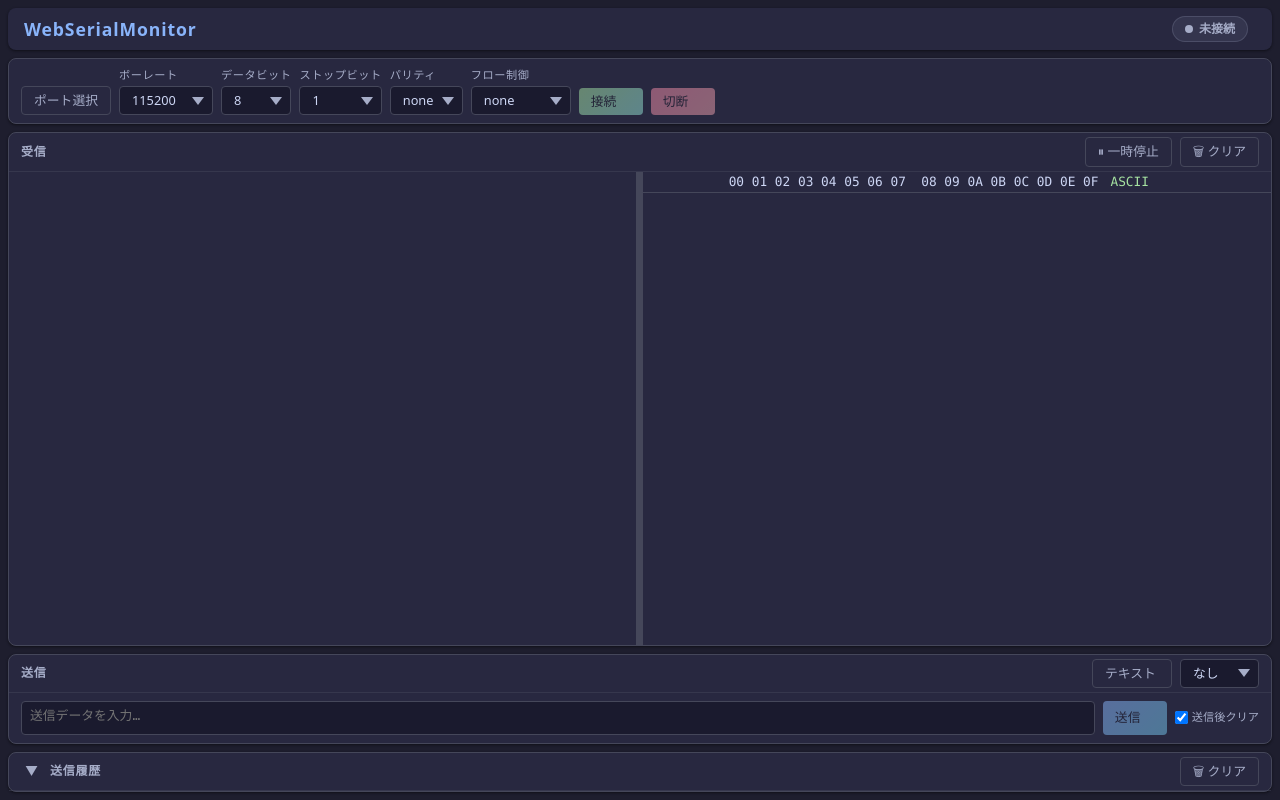
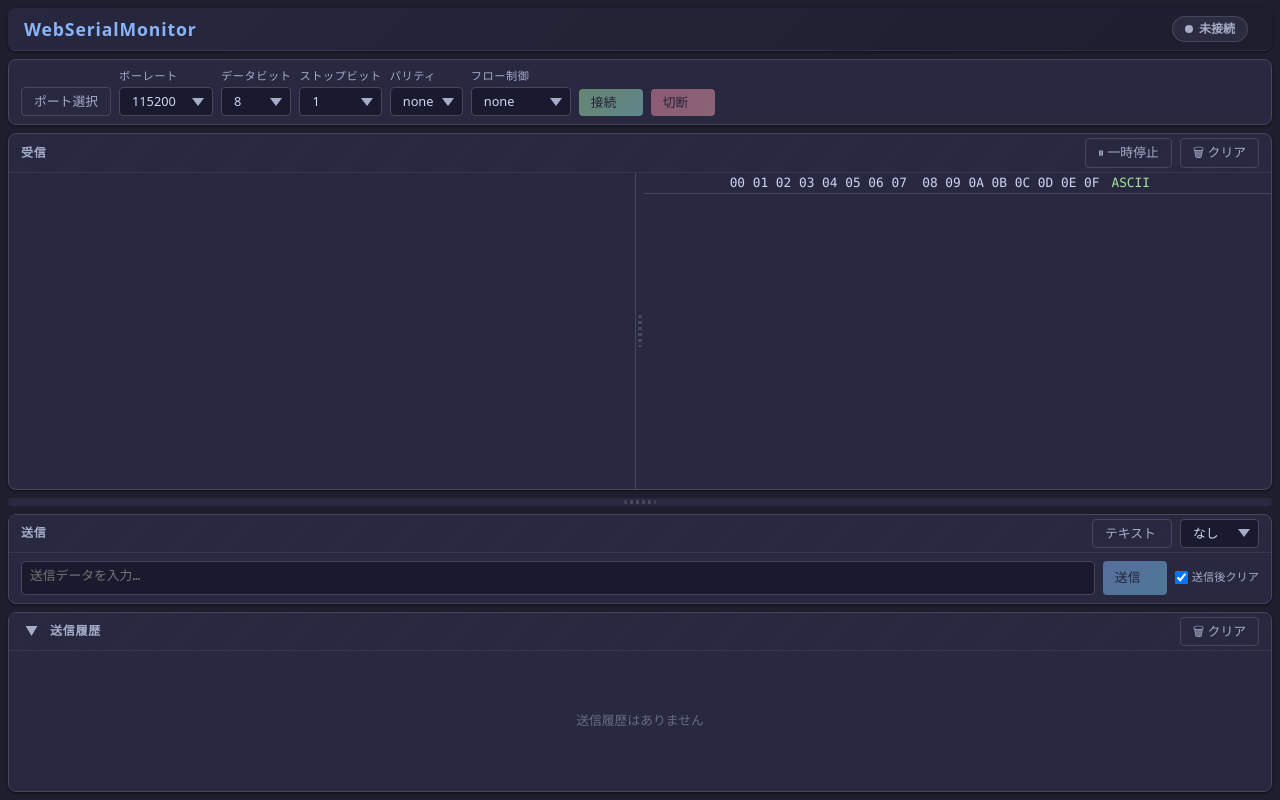
Before and after one commit to pic-man749/WebSerialMonitor, a website built with Vite: page index.html in a window 1280 px wide. Built offline with nearby package versions, Linux system fonts and the light colour scheme.

Commit message:
UIの縦方向のリサイズ機能を追加し、送信履歴の空のプレースホルダーを実装。スタイルを改善し、リサイズハンドルのデザインを更新。

```diff
--- a/src/presentation/App.ts
+++ b/src/presentation/App.ts
@@ -75,10 +75,63 @@
     this.statusBar.mount(this.root);        // header (outside main)
     this.connectionPanel.mount(main);
     this.receivePanel.mount(main);
+
+    // Vertical resize handle between receive and send panels
+    const vHandle = document.createElement('div');
+    vHandle.className = 'app-main__resize-handle';
+    main.appendChild(vHandle);
+
     this.sendPanel.mount(main);
     this.historyList.mount(main);
 
     this.root.appendChild(main);
+
+    this._initVerticalResize(main, vHandle);
+  }
+
+  // ==================================================================
+  //  Vertical resize between receive panel and send+history area
+  // ==================================================================
+
+  private _initVerticalResize(main: HTMLElement, handle: HTMLElement): void {
+    const receiveEl = main.querySelector('.receive-panel') as HTMLElement | null;
+    const historyListEl = main.querySelector('.send-history__list') as HTMLElement | null;
+    if (!receiveEl || !historyListEl) return;
+
+    let dragging = false;
+    let startY = 0;
+    let startReceiveH = 0;
+    let startHistoryH = 0;
+
+    const onMouseDown = (e: MouseEvent): void => {
+      e.preventDefault();
+      dragging = true;
+      startY = e.clientY;
+      startReceiveH = receiveEl.getBoundingClientRect().height;
+      startHistoryH = historyListEl.getBoundingClientRect().height;
+      document.body.style.cursor = 'row-resize';
+      document.body.style.userSelect = 'none';
+    };
+
+    const onMouseMove = (e: MouseEvent): void => {
+      if (!dragging) return;
+      const delta = e.clientY - startY;
+      const newReceiveH = Math.max(80, startReceiveH + delta);
+      const newHistoryH = Math.max(40, startHistoryH - delta);
+      receiveEl.style.flex = `0 0 ${newReceiveH}px`;
+      historyListEl.style.height = `${newHistoryH}px`;
+    };
+
+    const onMouseUp = (): void => {
+      if (!dragging) return;
+      dragging = false;
+      document.body.style.cursor = '';
+      document.body.style.userSelect = '';
+    };
+
+    handle.addEventListener('mousedown', onMouseDown);
+    document.addEventListener('mousemove', onMouseMove);
+    document.addEventListener('mouseup', onMouseUp);
   }
 
   // ==================================================================
--- a/src/presentation/components/SendHistoryList.ts
+++ b/src/presentation/components/SendHistoryList.ts
@@ -62,6 +62,9 @@
     this.listEl.setAttribute('role', 'list');
     this.listEl.setAttribute('aria-label', '送信履歴一覧');
 
+    // Empty placeholder
+    this._showEmptyPlaceholder();
+
     this.el.append(header, this.listEl);
 
     // Subscribe
@@ -79,6 +82,10 @@
   }
 
   addEntry(msg: SendMessage): void {
+    // Remove empty placeholder if present
+    const placeholder = this.listEl.querySelector('.send-history__empty');
+    if (placeholder) placeholder.remove();
+
     const row = document.createElement('div');
     row.className = 'send-history__entry';
     row.setAttribute('role', 'listitem');
@@ -131,7 +138,15 @@
 
   private _clear(): void {
     this.listEl.textContent = '';
+    this._showEmptyPlaceholder();
     this.callbacks?.onClear();
+  }
+
+  private _showEmptyPlaceholder(): void {
+    const placeholder = document.createElement('div');
+    placeholder.className = 'send-history__empty';
+    placeholder.textContent = '送信履歴はありません';
+    this.listEl.appendChild(placeholder);
   }
 
   private _formatTime(d: Date): string {
--- a/src/styles/components/receive-panel.css
+++ b/src/styles/components/receive-panel.css
@@ -51,17 +51,48 @@
 /* ---- Resize handle ---------------------------------------- */
 
 .receive-panel__resize-handle {
-  width: 6px;
+  width: 8px;
   cursor: col-resize;
-  background-color: var(--color-border);
+  background-color: var(--color-bg-secondary);
   flex-shrink: 0;
   z-index: var(--z-resize-handle);
+  position: relative;
   transition: background-color var(--transition-fast);
+}
+
+.receive-panel__resize-handle::after {
+  content: '';
+  position: absolute;
+  top: 50%;
+  left: 50%;
+  transform: translate(-50%, -50%);
+  width: 4px;
+  height: 32px;
+  border-radius: 2px;
+  background: repeating-linear-gradient(
+    to bottom,
+    var(--color-border) 0px,
+    var(--color-border) 3px,
+    transparent 3px,
+    transparent 6px
+  );
+  transition: background var(--transition-fast);
 }
 
 .receive-panel__resize-handle:hover,
 .receive-panel__resize-handle:active {
-  background-color: var(--color-accent);
+  background-color: rgba(137, 180, 250, 0.08);
+}
+
+.receive-panel__resize-handle:hover::after,
+.receive-panel__resize-handle:active::after {
+  background: repeating-linear-gradient(
+    to bottom,
+    var(--color-accent) 0px,
+    var(--color-accent) 3px,
+    transparent 3px,
+    transparent 6px
+  );
 }
 
 /* ---- HEX dump --------------------------------------------- */
--- a/src/styles/components/send-history.css
+++ b/src/styles/components/send-history.css
@@ -11,17 +11,26 @@
 }
 
 .send-history__list {
-  max-height: 160px;
+  height: 140px;
   overflow-y: auto;
-  transition: max-height var(--transition-normal), opacity var(--transition-normal);
 }
 
 .send-history__list[hidden] {
   display: block;
-  max-height: 0;
+  height: 0;
   opacity: 0;
   overflow: hidden;
   pointer-events: none;
+}
+
+.send-history__empty {
+  display: flex;
+  align-items: center;
+  justify-content: center;
+  height: 100%;
+  color: var(--color-text-secondary);
+  font-size: var(--font-size-sm);
+  opacity: 0.5;
 }
 
 .send-history__entry {
--- a/src/styles/main.css
+++ b/src/styles/main.css
@@ -68,8 +68,8 @@
   align-items: center;
   gap: var(--spacing-md);
   padding: var(--spacing-sm) var(--spacing-lg);
-  background-color: var(--color-bg-secondary);
-  border-bottom: none;
+  background: linear-gradient(135deg, rgba(40, 40, 64, 0.95), rgba(30, 30, 46, 0.98));
+  border-bottom: 1px solid rgba(137, 180, 250, 0.12);
   border-radius: var(--border-radius-md);
   margin: var(--spacing-sm) var(--spacing-sm) 0;
   box-shadow: var(--shadow-sm);
@@ -92,6 +92,52 @@
   padding: var(--spacing-sm);
 }
 
+/* --- Vertical resize handle (between receive & send) ------- */
+.app-main__resize-handle {
+  height: 8px;
+  cursor: row-resize;
+  background-color: var(--color-bg-secondary);
+  border-radius: 4px;
+  flex-shrink: 0;
+  position: relative;
+  transition: background-color var(--transition-fast);
+}
+
+.app-main__resize-handle::after {
+  content: '';
+  position: absolute;
+  top: 50%;
+  left: 50%;
+  transform: translate(-50%, -50%);
+  width: 32px;
+  height: 4px;
+  border-radius: 2px;
+  background: repeating-linear-gradient(
+    to right,
+    var(--color-border) 0px,
+    var(--color-border) 3px,
+    transparent 3px,
+    transparent 6px
+  );
+  transition: background var(--transition-fast);
+}
+
+.app-main__resize-handle:hover,
+.app-main__resize-handle:active {
+  background-color: rgba(137, 180, 250, 0.08);
+}
+
+.app-main__resize-handle:hover::after,
+.app-main__resize-handle:active::after {
+  background: repeating-linear-gradient(
+    to right,
+    var(--color-accent) 0px,
+    var(--color-accent) 3px,
+    transparent 3px,
+    transparent 6px
+  );
+}
+
 /* --- Common Panel ------------------------------------------ */
 .panel {
   background-color: var(--color-bg-secondary);
@@ -108,6 +154,7 @@
   padding: var(--spacing-xs) var(--spacing-md);
   font-size: var(--font-size-sm);
   color: var(--color-text-secondary);
+  background: linear-gradient(135deg, rgba(40, 40, 64, 0.6), transparent);
   border-bottom: 1px solid rgba(69, 71, 90, 0.5);
 }
 
```
